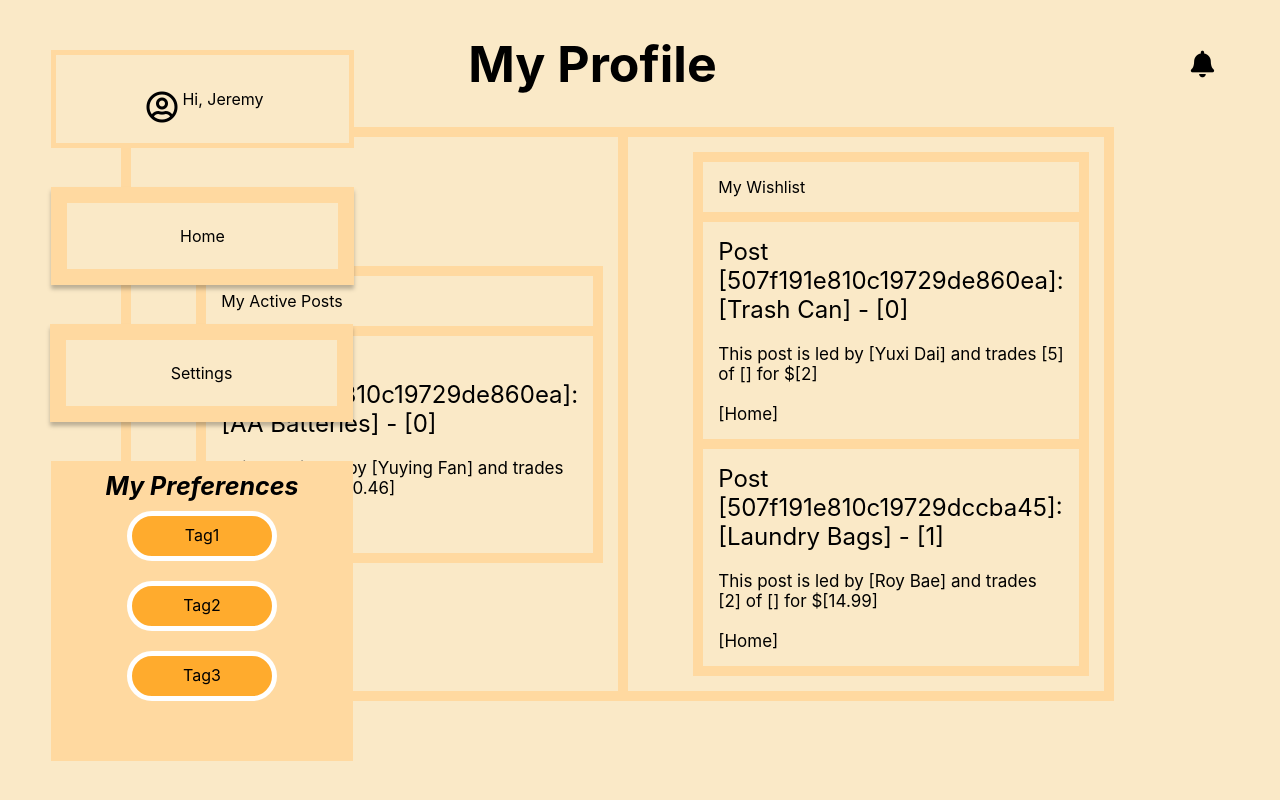
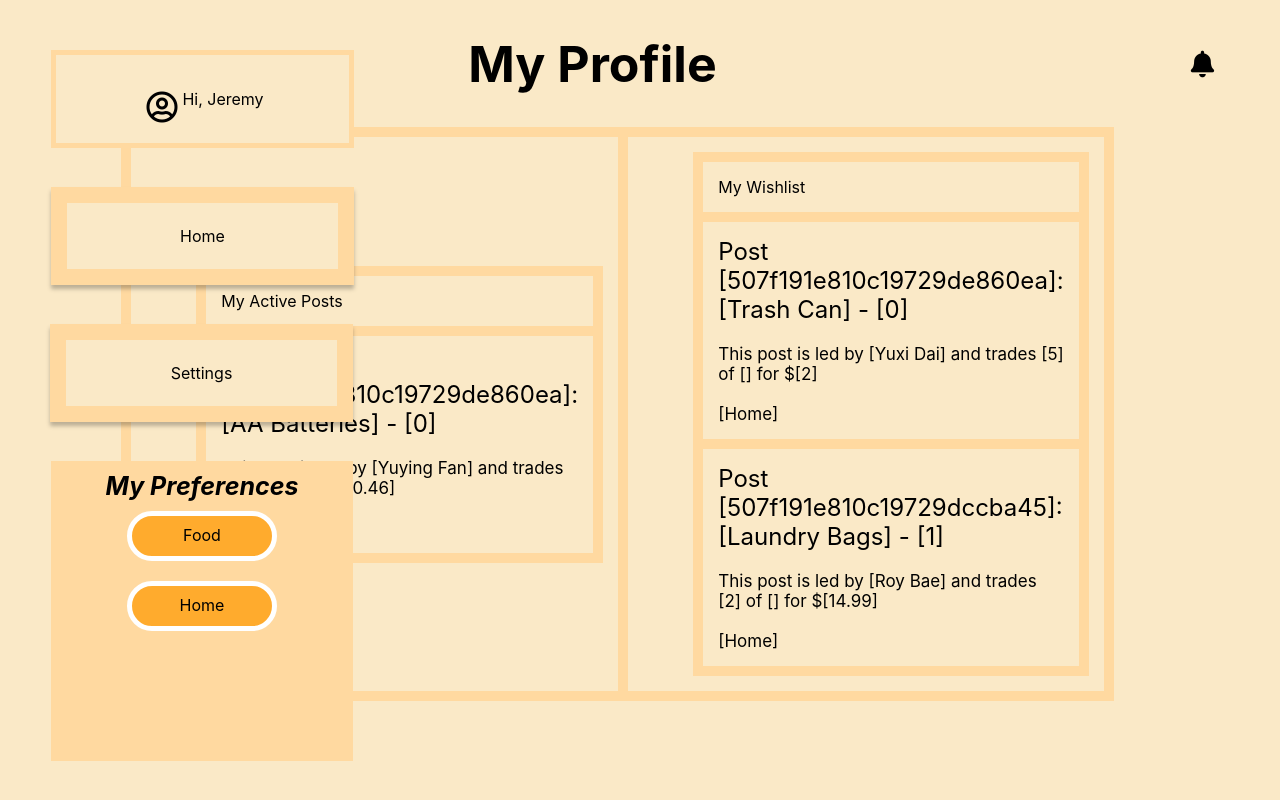
Before and after one commit to cis350/project-uniteandconquer, a React (Create React App) app in the folder uniteandconquer/: page /user-profile in a window 1280 px wide. Built offline with nearby package versions, Linux system fonts and the light colour scheme.

Commit message:
add tags on sidebar

```diff
--- a/uniteandconquer/src/components/SidebarTags.js
+++ b/uniteandconquer/src/components/SidebarTags.js
@@ -2,7 +2,12 @@ import React from 'react';
 import { Link } from 'react-router-dom';
 import '../assets/SidebarTags.css';
 
-function SidebarTags() {
+function SidebarTags({ tags }) {
+  const tagListGenerator = () => {
+    console.log('lala');
+    console.log(tags);
+    return tags.map((tag) => (<div className="preference-tag">{tag}</div>));
+  };
   return (
     <div className="sidebar">
       <div className="greeting">
@@ -23,9 +28,7 @@ function SidebarTags() {
       </div>
       <div className="preferences">
         <div className="preferences-title">My Preferences</div>
-        <div className="preference-tag">Tag1</div>
-        <div className="preference-tag">Tag2</div>
-        <div className="preference-tag">Tag3</div>
+        {tagListGenerator()}
       </div>
     </div>
   );
--- a/uniteandconquer/src/components/UserProfile.js
+++ b/uniteandconquer/src/components/UserProfile.js
@@ -8,7 +8,7 @@ const UserDB = require('../modules/UserDB');
 function UserProfile() {
   const [showNotifs, setShowNotifs] = useState(false);
   /** used for showing interest in side bar */
-  // const [tags, setTags] = useState([]);
+  const [tags, setTags] = useState([]);
   /** list of posts and whish list that will show on profile page */
   const [posts, setPosts] = useState([]);
   const [whishList, setWishList] = useState([]);
@@ -54,7 +54,7 @@ function UserProfile() {
     const userID = myStorage.getItem('UserID');
     UserDB.getUserDetails(userID, (success, userInfo, err) => {
       if (success) {
-        // setTags(userInfo.interests);
+        setTags(userInfo.interests);
         setPosts(userInfo.posts);
         setWishList(userInfo.wishList);
       } else {
@@ -65,7 +65,7 @@ function UserProfile() {
 
   return (
     <div className="user-profile-page">
-      <SidebarTags />
+      <SidebarTags tags={tags} />
       <div>
         <div className="profile-title"><h1>My Profile</h1></div>
         <div className="bell-pos">
```
